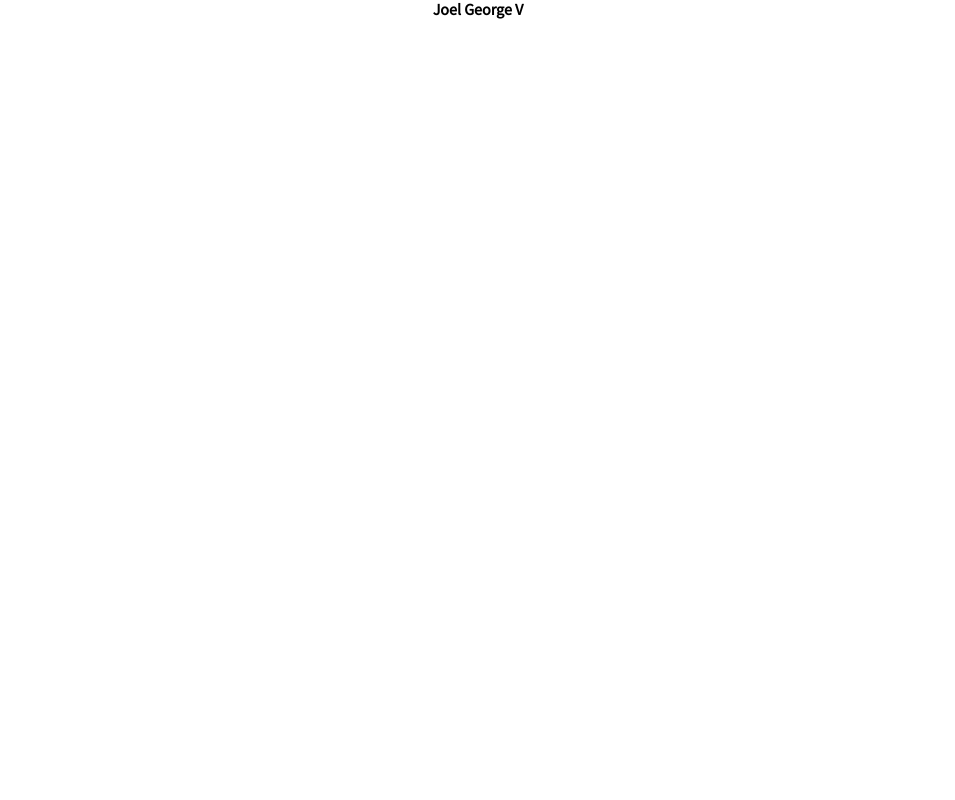
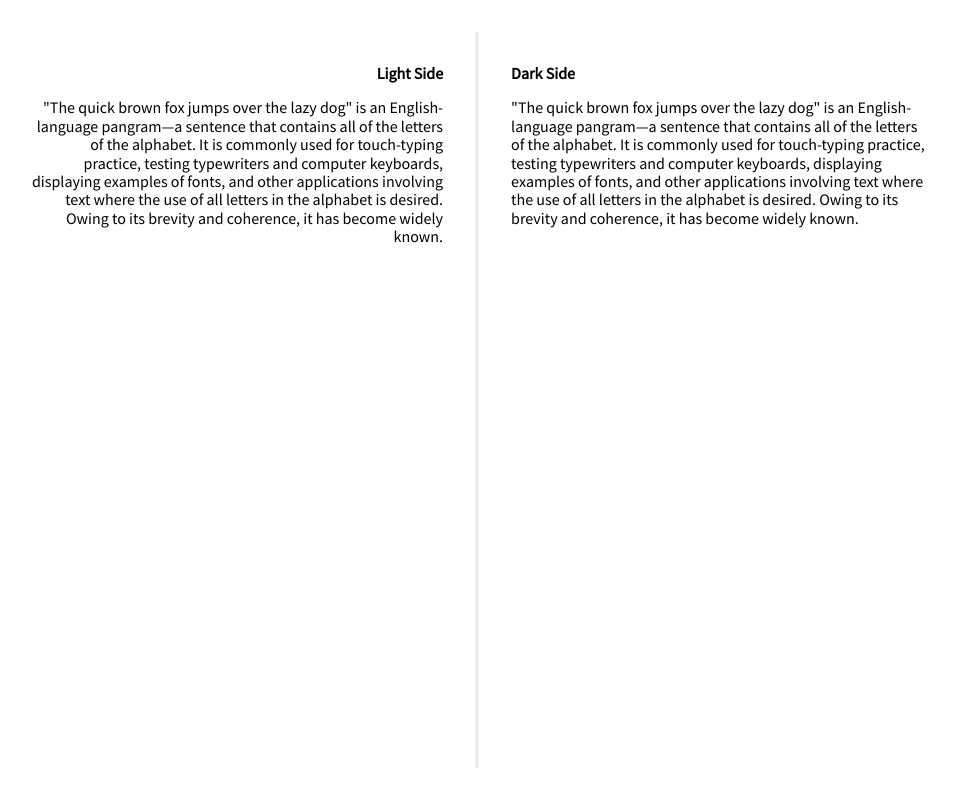
Before and after one commit to joelgeorgev/website, a React (Create React App) app: page / in a window 1280 px wide. Shown: the whole page, without its empty margins (162-1117 px from the left). Built offline with nearby package versions, Linux system fonts and the light colour scheme.

Commit message:
Update template

```diff
--- a/public/index.html
+++ b/public/index.html
@@ -3,12 +3,12 @@
 
 <head>
   <meta charset="utf-8">
-  <meta name="viewport" content="width=device-width, initial-scale=1, shrink-to-fit=no">
+  <meta name="viewport" content="width=device-width, initial-scale=0, shrink-to-fit=no">
   <meta name="theme-color" content="#000000">
   <link rel="manifest" href="%PUBLIC_URL%/manifest.json">
   <link rel="shortcut icon" href="%PUBLIC_URL%/favicon.ico">
   <link href="https://fonts.googleapis.com/css?family=Source+Sans+Pro" rel="stylesheet">
-  <title>Joel George V</title>
+  <title>Resume</title>
 </head>
 
 <body>
--- a/src/App.js
+++ b/src/App.js
@@ -4,8 +4,15 @@ import 'tachyons/css/tachyons.min.css';
 export class App extends React.PureComponent {
   render() {
     return (
-      <div className='b tc'>
-        Joel George V
+      <div className='pa4 flex center w-80 mw8 vh-100'>
+        <div className='w-100 tr pa4 br b--light-gray bw2'>
+          <span className='b'>Light Side</span>
+          <p>"The quick brown fox jumps over the lazy dog" is an English-language pangram—a sentence that contains all of the letters of the alphabet. It is commonly used for touch-typing practice, testing typewriters and computer keyboards, displaying examples of fonts, and other applications involving text where the use of all letters in the alphabet is desired. Owing to its brevity and coherence, it has become widely known.</p>
+        </div>
+        <div className='w-100 pa4'>
+          <span className='b'>Dark Side</span>
+          <p>"The quick brown fox jumps over the lazy dog" is an English-language pangram—a sentence that contains all of the letters of the alphabet. It is commonly used for touch-typing practice, testing typewriters and computer keyboards, displaying examples of fonts, and other applications involving text where the use of all letters in the alphabet is desired. Owing to its brevity and coherence, it has become widely known.</p>
+        </div>
       </div>
     );
   }
```
Also changed, not shown: public/manifest.json, 1 other file (tests, documents, lock files or other folders).
